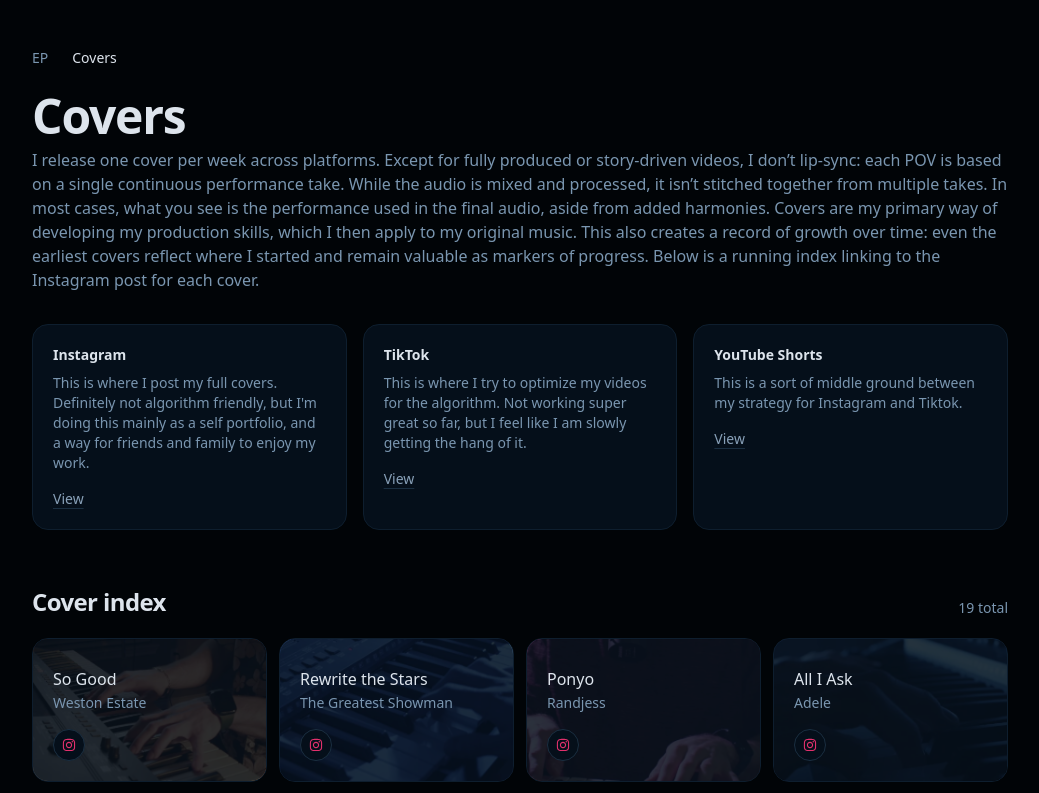
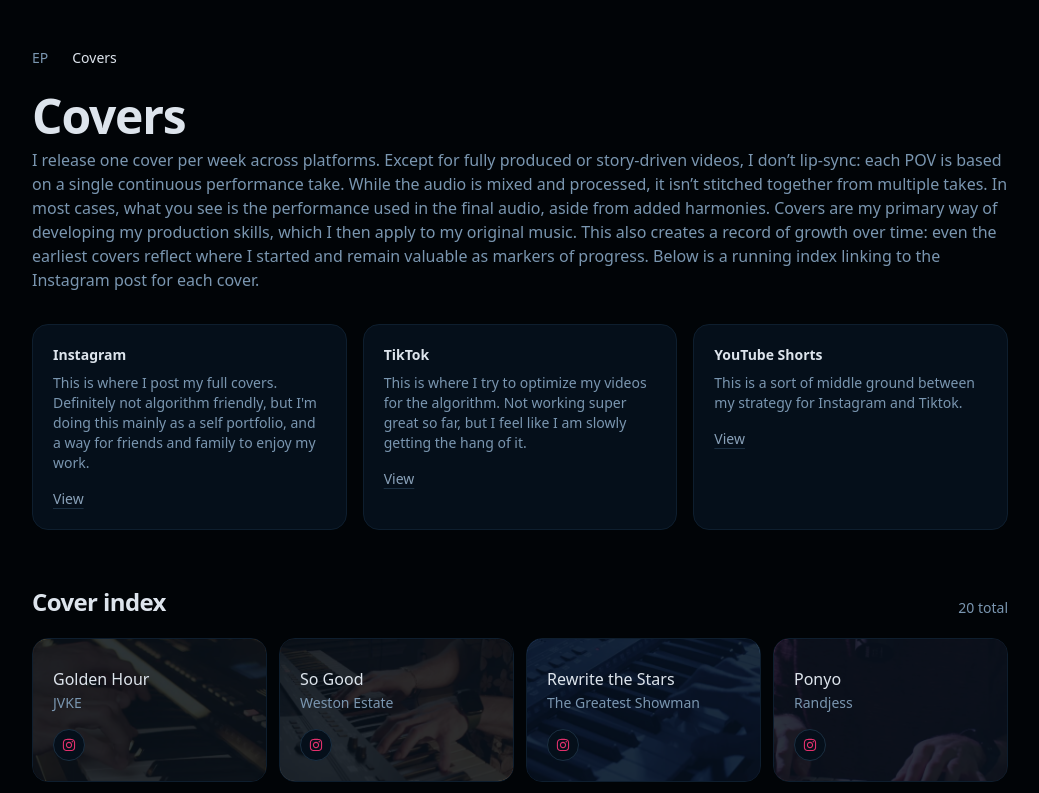
Before and after one commit to dumast/music-website, a Next.js app: page /covers in a window 1280 px wide. Shown: the top 793 px of the page, without its empty margins (120-1159 px from the left). Built offline with nearby package versions, Linux system fonts and the light colour scheme.

Commit message:
added support for multiple covers, added golden hour to covers

```diff
--- a/src/app/covers/page.tsx
+++ b/src/app/covers/page.tsx
@@ -45,6 +45,19 @@
 }
 
 export default function CoversPage() {
+  // Count how many times each title appears in the cover index
+  const titleCounts = site.coverIndex.reduce<Record<string, number>>((acc, c) => {
+    acc[c.title] = (acc[c.title] ?? 0) + 1;
+    return acc;
+  }, {});
+
+  // Assign a per-title occurrence index (1-based) to each entry in original order
+  const titleSeen: Record<string, number> = {};
+  const coversWithIndex = site.coverIndex.map((c) => {
+    titleSeen[c.title] = (titleSeen[c.title] ?? 0) + 1;
+    return { ...c, occurrenceIndex: titleSeen[c.title] };
+  });
+
   return (
     <main className="relative min-h-dvh overflow-hidden bg-[#010407]">
       <div aria-hidden className="pointer-events-none absolute inset-0 -z-10">
@@ -87,7 +100,13 @@
           </div>
 
           <div className="mt-5 grid gap-3 grid-cols-2 sm:grid-cols-3 lg:grid-cols-4">
-            {[...site.coverIndex].reverse().map((c) => (
+            {[...coversWithIndex].reverse().map((c) => {
+              const slug = slugifyTitle(c.title);
+              const imageSrc =
+                titleCounts[c.title] > 1
+                  ? `/images/covers/${slug}-${c.occurrenceIndex}-web-500x307.webp`
+                  : `/images/covers/${slug}-web-500x307.webp`;
+              return (
               <div
                 key={`${c.title}-${c.instagramPostUrl}`}
                 className={`relative flex flex-col justify-between gap-4 overflow-hidden rounded-2xl border p-5 ${
@@ -98,7 +117,7 @@
               >
                 {/* Background image */}
                 <Image
-                  src={`/images/covers/${slugifyTitle(c.title)}-web-500x307.webp`}
+                  src={imageSrc}
                   alt=""
                   fill
                   aria-hidden
@@ -140,7 +159,8 @@
                   ) : null}
                 </div>
               </div>
-            ))}
+              );
+            })}
           </div>
         </section>
 
--- a/src/content/site.ts
+++ b/src/content/site.ts
@@ -152,6 +152,7 @@
     { title: "Ponyo",                artist: "Randjess",        instagramPostUrl: "https://www.instagram.com/p/DUdt4xqkTrJ/" },
     { title: "Rewrite the Stars",    artist: "The Greatest Showman", instagramPostUrl: "https://www.instagram.com/p/DUwcM-5j6xr/" },
     { title: "So Good",              artist: "Weston Estate",   instagramPostUrl: "https://www.instagram.com/p/DVFF7lCjwHD/" },
+    { title: "Golden Hour",          artist: "JVKE",            instagramPostUrl: "https://www.instagram.com/reel/DVXQN8vjMXT/" },
   ] satisfies CoveredSong[],
 
 } as const;
```
Also changed, not shown: public/images/covers/glimpse-of-us-2-web-500x307.webp (added), public/images/covers/golden-hour-web-500x307.webp (added).
